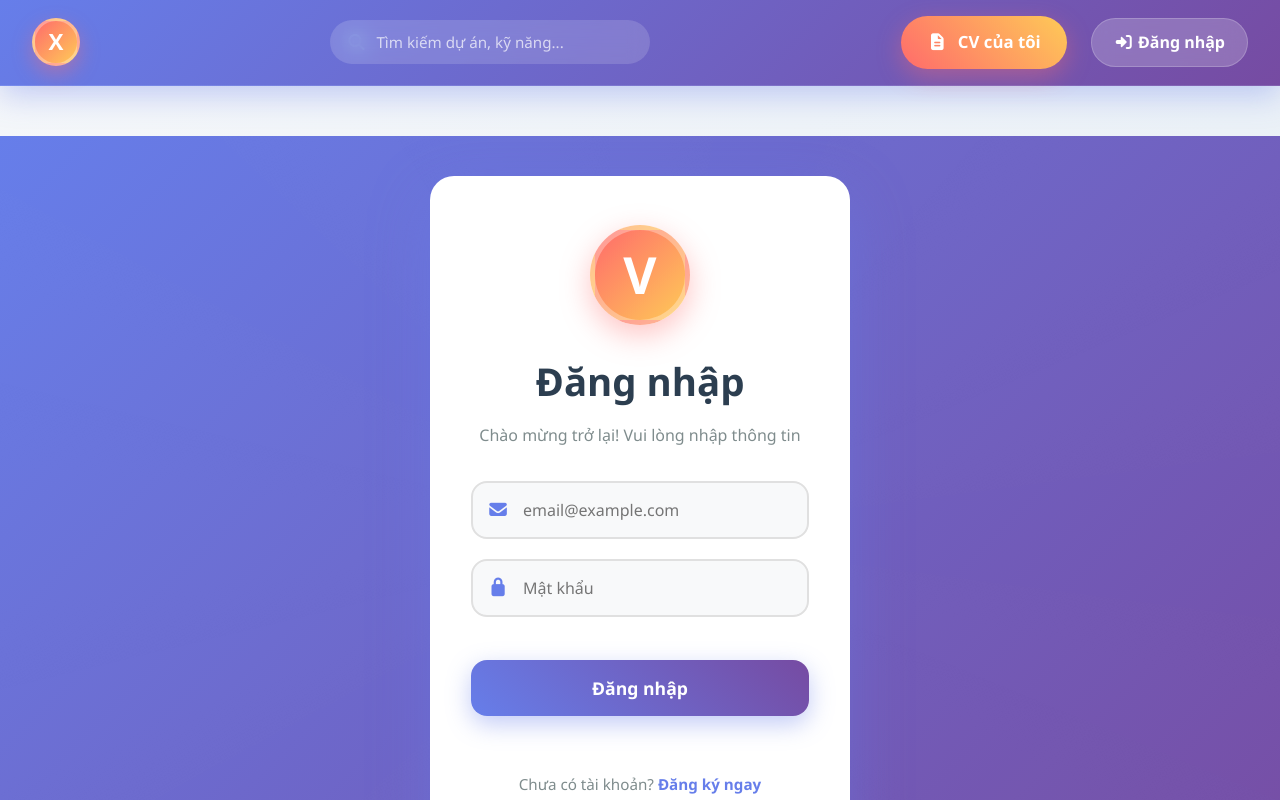
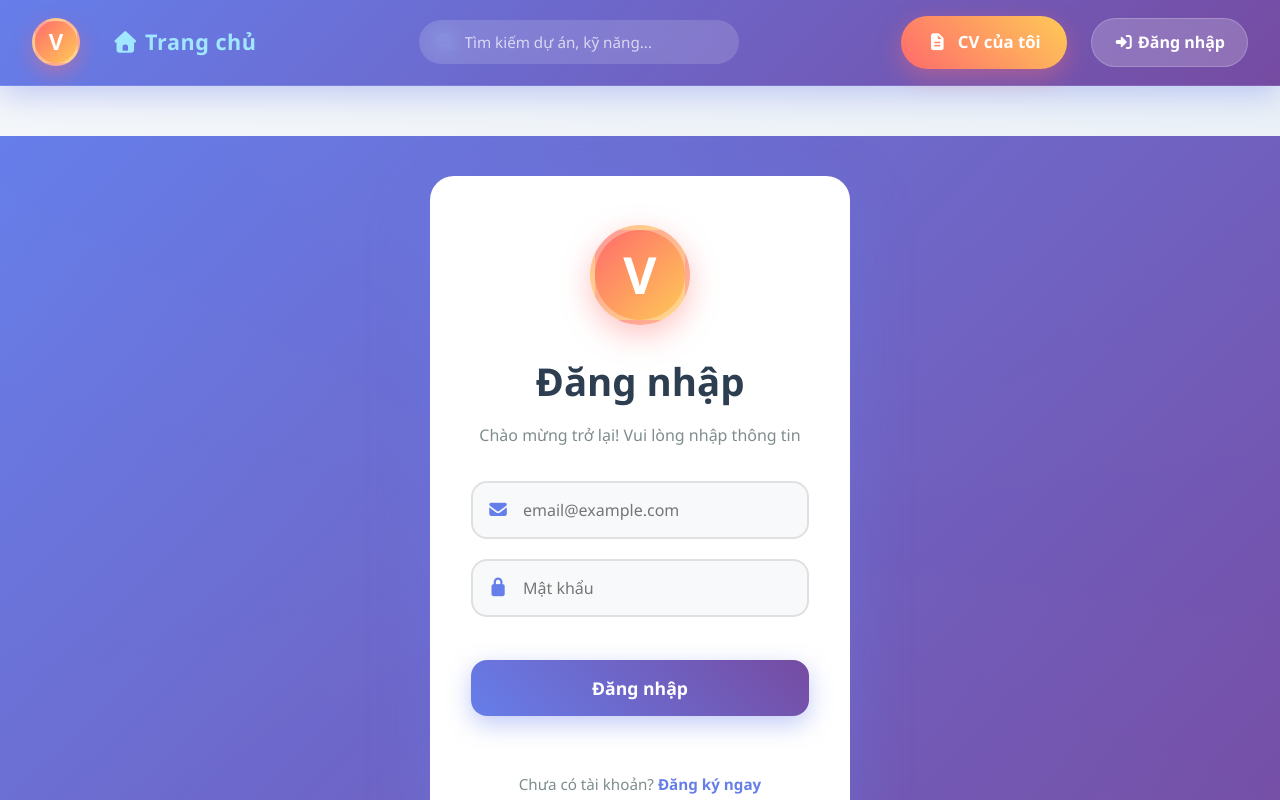
Before and after one commit to hatrongvu13/x-vue-vu, a Vue app: page /login in a window 1280 px wide. Shown: the top 800 px of the page. Built offline with nearby package versions, Linux system fonts and the light colour scheme.

Commit message:
add login and return error

```diff
--- a/src/components/NavBar.vue
+++ b/src/components/NavBar.vue
@@ -4,15 +4,16 @@
     <div class="nav-left">
       <router-link to="/" class="logo-link">
         <div class="logo-avatar">
-          <span>{{ user?.name?.[0] || 'X' }}</span>
+          <span>{{ 'V' }}</span>
         </div>
       </router-link>
 
-      <!--      <div class="main-links">-->
-      <!--        <router-link to="/" class="nav-link home-link">-->
-      <!--          <i class="fas fa-home"></i> Trang chủ-->
-      <!--        </router-link>-->
-      <!--      </div>-->
+      <div class="main-links">
+        <router-link to="/" class="nav-link home-link">
+          <i class="fas fa-home"></i>
+          Trang chủ
+        </router-link>
+      </div>
     </div>
 
     <!-- CENTER: Search bar (ẩn trên mobile) -->
@@ -24,14 +25,16 @@
     <!-- RIGHT: Auth + Menu -->
     <div class="nav-right">
       <router-link to="/cv" class="cv-btn">
-        <i class="fas fa-file-alt"></i> CV của tôi
+        <i class="fas fa-file-alt"></i>
+        CV của tôi
       </router-link>
       <!-- Khi đã đăng nhập -->
       <template v-if="user">
         <div class="user-info">
-          <span class="greeting"
-            >Xin chào, <strong>{{ user.name }}</strong></span
-          >
+          <span class="greeting">
+            Xin chào,
+            <strong>{{ user.name }}</strong>
+          </span>
           <div class="avatar-circle" @click="toggleMenu">
             <span>{{ user.name[0] }}</span>
           </div>
@@ -41,32 +44,39 @@
         <transition name="slide">
           <div v-if="menuOpen" class="dropdown-menu">
             <router-link to="/about" class="menu-item">
-              <i class="fas fa-user"></i> Giới thiệu
+              <i class="fas fa-user"></i>
+              Giới thiệu
             </router-link>
             <router-link to="/contact" class="menu-item">
-              <i class="fas fa-envelope"></i> Liên hệ
+              <i class="fas fa-envelope"></i>
+              Liên hệ
             </router-link>
             <div class="menu-divider"></div>
 
             <!-- Chỉ admin mới thấy -->
             <template v-if="isAdmin">
               <router-link to="/dashboard" class="menu-item admin">
-                <i class="fas fa-tachometer-alt"></i> Dashboard
+                <i class="fas fa-tachometer-alt"></i>
+                Dashboard
               </router-link>
               <router-link to="/admin/visitors" class="menu-item admin">
-                <i class="fas fa-eye"></i> Lượt truy cập ({{ visitorCount }})
+                <i class="fas fa-eye"></i>
+                Lượt truy cập ({{ visitorCount }})
               </router-link>
               <router-link to="/admin/emails" class="menu-item admin">
-                <i class="fas fa-users"></i> Email nhận CV ({{ emailListCount }})
+                <i class="fas fa-users"></i>
+                Email nhận CV ({{ emailListCount }})
               </router-link>
               <router-link to="/admin/cv" class="menu-item admin">
-                <i class="fas fa-file-alt"></i> Quản lý CV
+                <i class="fas fa-file-alt"></i>
+                Quản lý CV
               </router-link>
               <div class="menu-divider"></div>
             </template>
 
             <button @click="handleLogout" class="menu-item logout">
-              <i class="fas fa-sign-out-alt"></i> Đăng xuất
+              <i class="fas fa-sign-out-alt"></i>
+              Đăng xuất
             </button>
           </div>
         </transition>
@@ -75,7 +85,8 @@
       <!-- Khi chưa đăng nhập -->
       <template v-else>
         <router-link to="/login" class="login-btn">
-          <i class="fas fa-sign-in-alt"></i> Đăng nhập
+          <i class="fas fa-sign-in-alt"></i>
+          Đăng nhập
         </router-link>
       </template>
 
@@ -83,9 +94,10 @@
       <button
         class="hamburger"
         @click="mobileMenuOpen = !mobileMenuOpen"
-        :class="{ active: mobileMenuOpen }"
-      >
-        <span></span><span></span><span></span>
+        :class="{ active: mobileMenuOpen }">
+        <span></span>
+        <span></span>
+        <span></span>
       </button>
     </div>
 
@@ -104,13 +116,7 @@
 
           <template v-if="user">
             <div class="mobile-user">Xin chào, {{ user.name }}</div>
-            <button
-              @click="
-                handleLogout(),
-                mobileMenuOpen = false
-              "
-              class="mobile-logout"
-            >
+            <button @click="(handleLogout(), (mobileMenuOpen = false))" class="mobile-logout">
               Đăng xuất
             </button>
           </template>
@@ -403,7 +409,9 @@ document.addEventListener('click', (e) => {
   background: rgba(255, 255, 255, 0.3);
   border-radius: 50%;
   transform: translate(-50%, -50%);
-  transition: width 0.6s, height 0.6s;
+  transition:
+    width 0.6s,
+    height 0.6s;
   z-index: 0;
 }
 .menu-item.logout:hover::before {
@@ -442,7 +450,7 @@ document.addEventListener('click', (e) => {
   transform: rotate(45deg);
   border-bottom: none;
   border-right: none;
-  box-shadow: -3px -3px 10px rgba(0,0,0,0.05);
+  box-shadow: -3px -3px 10px rgba(0, 0, 0, 0.05);
   z-index: -1;
 }
 
--- a/src/views/LoginView.vue
+++ b/src/views/LoginView.vue
@@ -74,27 +74,21 @@ onMounted(() => {
 
 const handleLogin = async () => {
   if (!email.value || !password.value) return
+  try {
     loading.value = true
-  const { data } = await api.post('/user/login', { email: email.value, password: password.value })
-  console.log(data)
+    const response = await api.post('/user/login', { email: email.value, password: password.value })
+    console.log(response)
+    const { data } = response
     if (data && data.token) {
       login(email.value, password.value)
       localStorage.setItem('accessToken', data.token)
       router.push('/')
-  } else {
-    alert('Email hoặc mật khẩu không đúng!')
     }
+  } catch (error) {
+    alert(error.response.data.error || 'Login failed');
+  } finally {
     loading.value = false
-
-  // setTimeout(() => {
-  //   // Giả lập delay nhẹ cho đẹp
-  //   if (login(email.value, password.value)) {
-  //     router.push('/')
-  //   } else {
-  //     alert('Email hoặc mật khẩu không đúng!')
-  //   }
-  //   loading.value = false
-  // }, 600)
+  }
 }
 </script>
 
```
Lines whose indentation alone changed are shown as unchanged.
